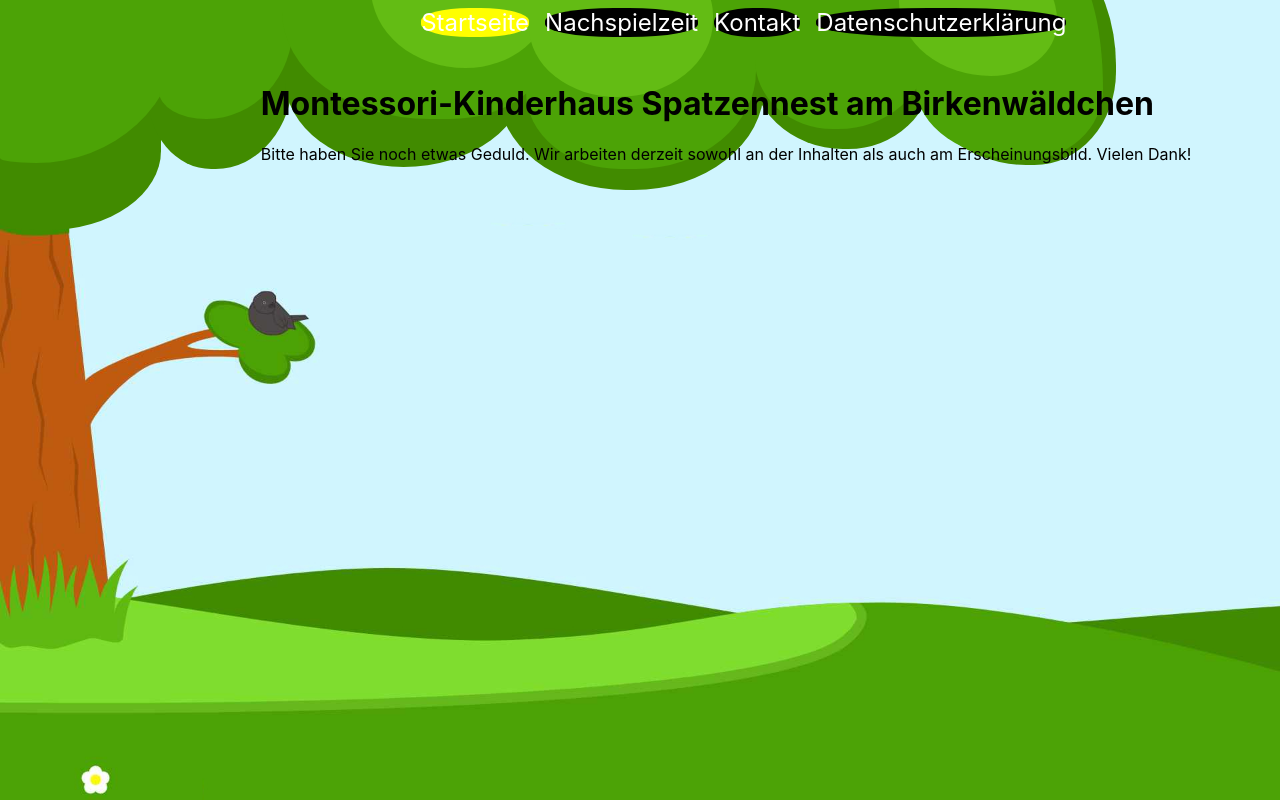
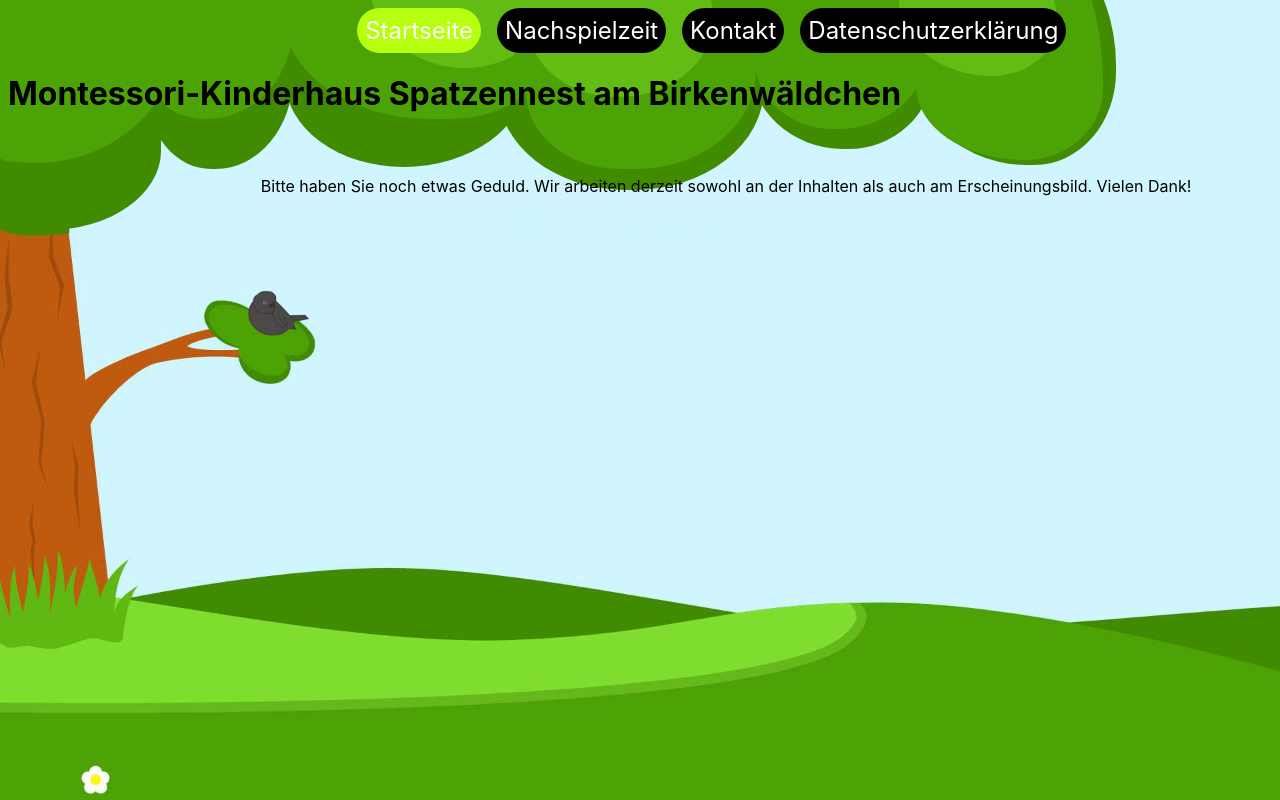
Before and after one commit to Foerderspatzengr/foerderspatzengr.github.io, a Gatsby site: page / in a window 1280 px wide. Built offline with nearby package versions, Linux system fonts and the light colour scheme; Gatsby itself is replaced by a stand-in of ours.

Commit message:
improve layout and styling for navigation and main content

```diff
--- a/src/components/global.css
+++ b/src/components/global.css
@@ -20,17 +20,18 @@
     font-size: 24px;
     max-width: 560px;
     margin-right: 1rem;
+    padding: 0.5rem;
     text-decoration: none;
     background-color: #000;
-    border-radius: 45%;
+    border-radius: 200px;
     color: #fff;
 }
 
-a[aria-current="page"] {
-    background-color: #fffF00;
+nav a[aria-current="page"] {
+    background-color: #b6ff0f;
 }
 
-a:hover {
+nav a:hover {
     color: #F00;
     text-decoration: none;
 }
--- a/src/components/layout.jsx
+++ b/src/components/layout.jsx
@@ -5,6 +5,7 @@
 
 const pageStyles = {
   fontFamily: "-apple-system, Roboto, sans-serif, serif",
+  maxHeight: "100vh",
 }
 
 const navStyles = {
@@ -14,17 +15,19 @@
   justifyContent: "flex-end",
 
 }
-
-
-
 const mainStyles = {
 
-  paddingTop: "2%",
-  paddingLeft: "20%",
-  maxHeight: "90vh",
-  overflow: "auto",
+  maxHeight: "80vh",
 
 }
+const contentStyles = {
+
+    paddingTop: "2%",
+    paddingLeft: "20%",
+    overflow: "auto",
+
+}
+
 const Layout = ({className, pageTitle, slug, children }) => {
     return (
         <>
@@ -38,8 +41,10 @@
             </nav>
             <main className={slug} style={mainStyles}>
             <h1>{pageTitle}</h1>
-            {className == "articles" ? <Link to="/">Back</Link> : null}
-                {children}
+            {className === "articles" ? <Link to="/">Back</Link> : null}
+              <div className="content" style={contentStyles}>
+                  {children}
+              </div>
             </main>
         </div>
         </>
--- a/src/pages/index.tsx
+++ b/src/pages/index.tsx
@@ -3,7 +3,8 @@
 import Layout from '../components/layout'
 import {graphql, Link} from "gatsby";
 const articleStyle = {
-    marginBottom: '1rem'
+    marginBottom: '1rem',
+    marginLeft: '10rem',
 }
 
 
```
